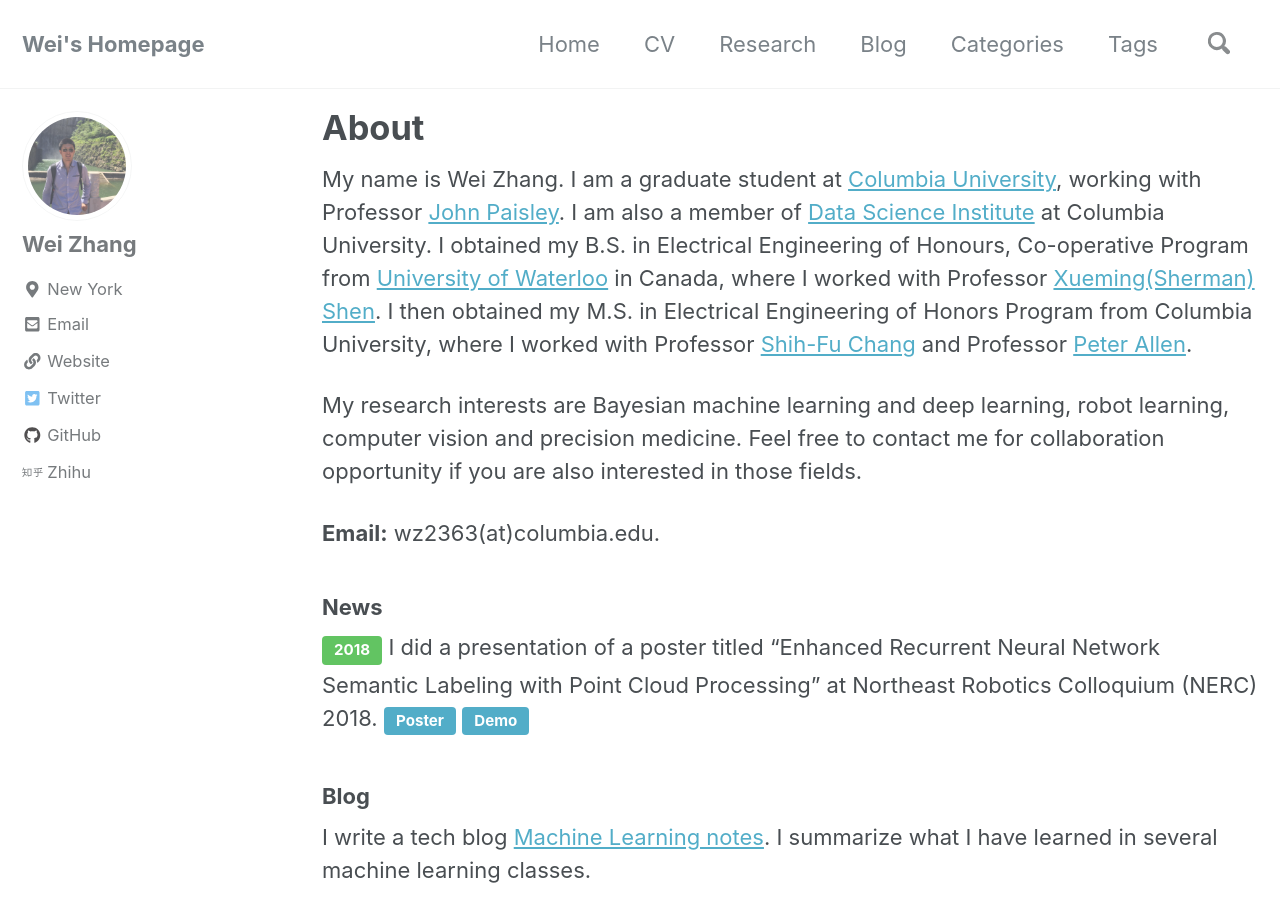
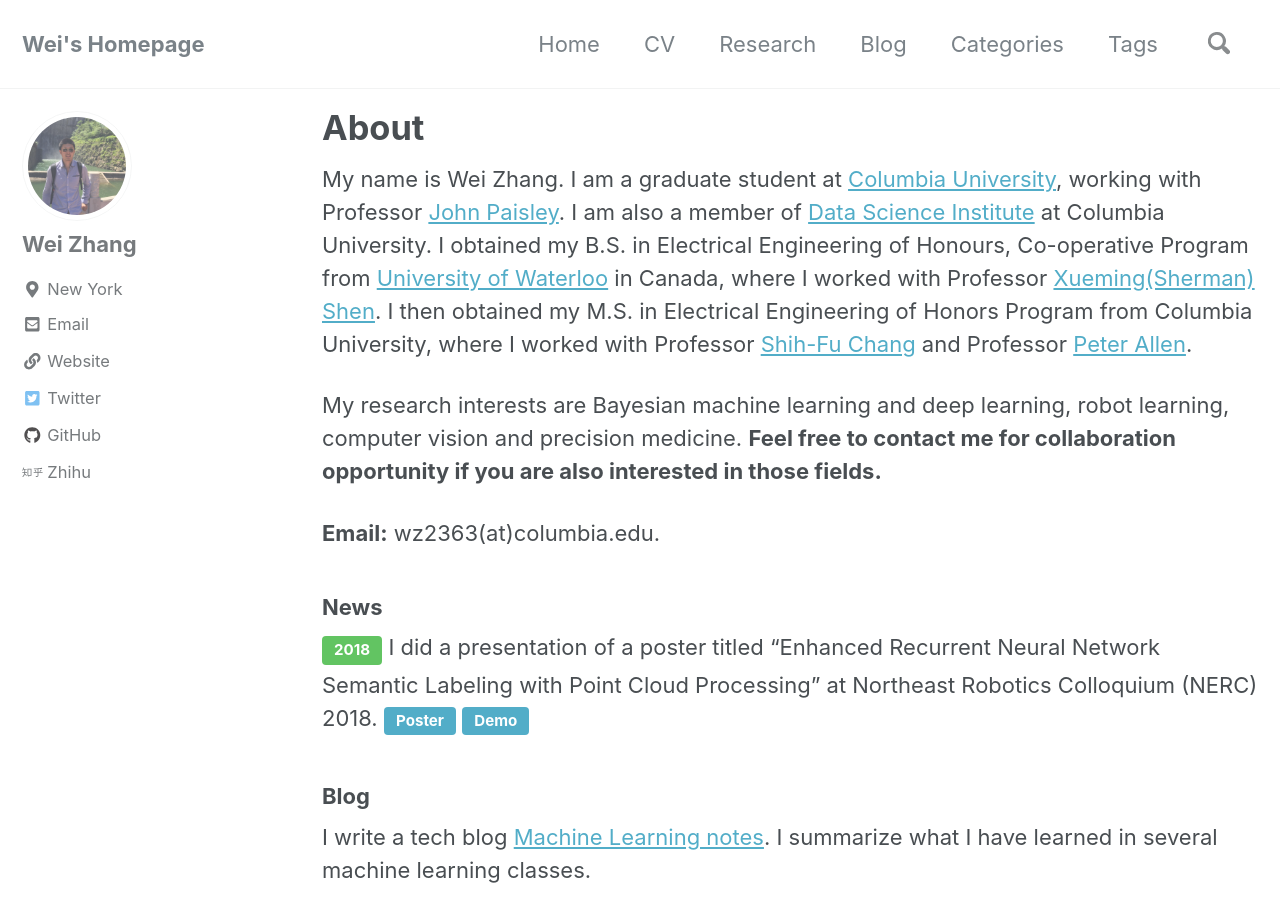
Before and after one commit to Wei2624/Wei2624.github.io, a Jekyll site: the page built from _pages/index.md, in a window 1280 px wide and 900 px high. Built offline with Jekyll 4.4.1, drawn with Linux system fonts in a browser that asks for light colours; nearby versions of some CDN libraries; comment, search, counter and statistics services are not loaded.

Commit message:
mod inde

```diff
--- a/_pages/index.md
+++ b/_pages/index.md
@@ -8,7 +8,7 @@ permalink: /
 
 My name is Wei Zhang. I am a graduate student at [Columbia University](https://www.columbia.edu/), working with Professor [John Paisley](http://www.columbia.edu/~jwp2128/). I am also a member of [Data Science Institute](https://datascience.columbia.edu/) at Columbia University. I obtained my B.S. in Electrical Engineering of Honours, Co-operative Program from [University of Waterloo](https://uwaterloo.ca/) in Canada, where I worked with Professor [Xueming(Sherman) Shen](http://bbcr.uwaterloo.ca/~xshen/). I then obtained my M.S. in Electrical Engineering of Honors Program from Columbia University, where I worked with Professor [Shih-Fu Chang](http://www.ee.columbia.edu/~sfchang/) and Professor [Peter Allen](https://www.cs.columbia.edu/~allen/).
 
-My research interests are Bayesian machine learning and deep learning, robot learning, computer vision and precision medicine. Feel free to contact me for collaboration opportunity if you are also interested in those fields.
+My research interests are Bayesian machine learning and deep learning, robot learning, computer vision and precision medicine. **Feel free to contact me for collaboration opportunity if you are also interested in those fields.**
 
 **Email:** wz2363(at)columbia.edu.
 
```
